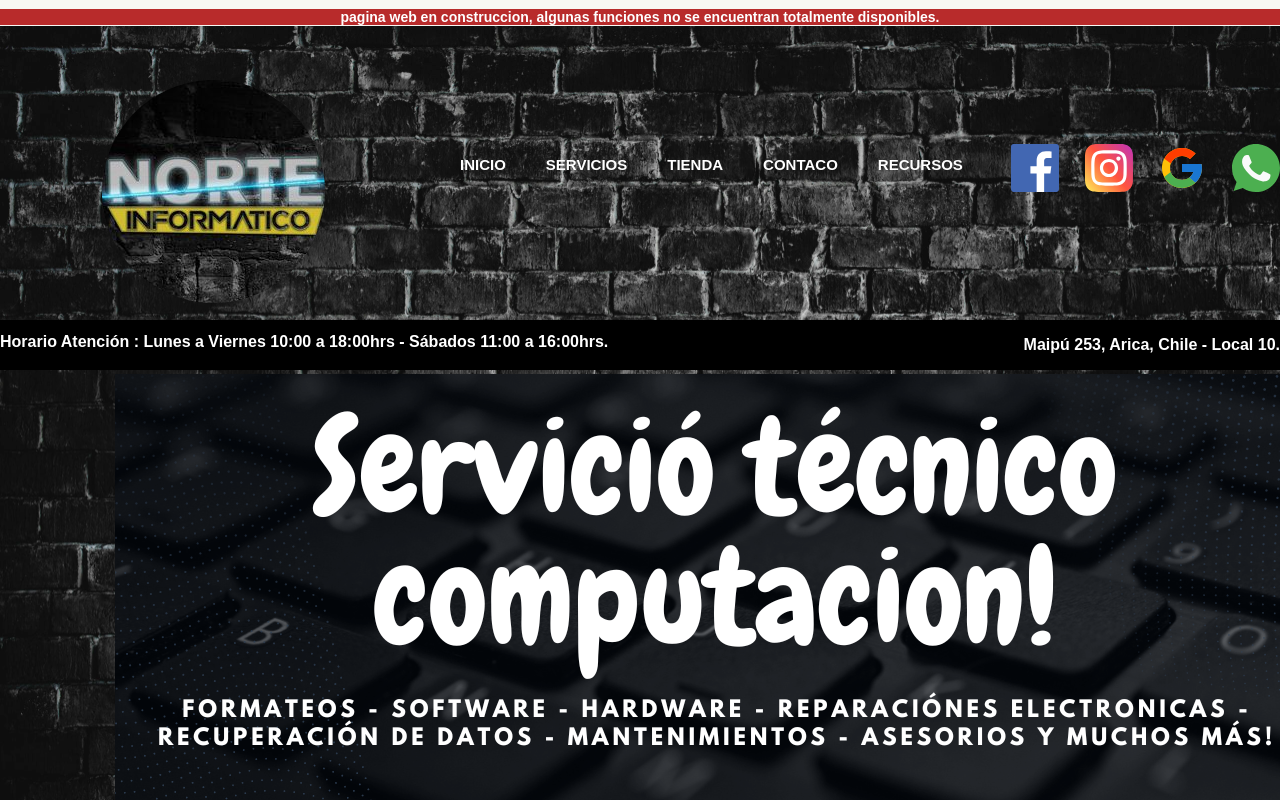
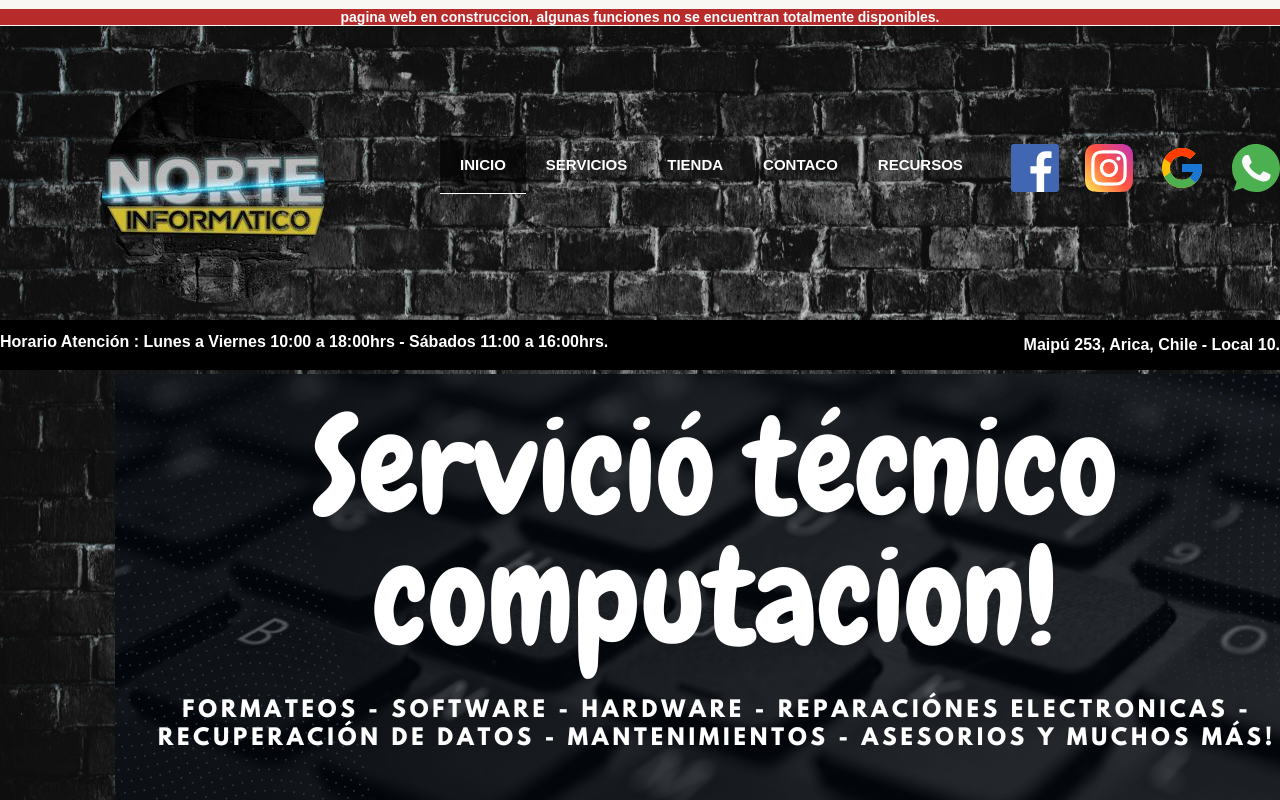
Before and after one commit to luchosaavedra/Evaluacion-norte-informatico, a plain HTML site: page index.html in a window 1280 px wide. In both pictures the pointer is over the item "INICIO". Shown: the top 800 px of the page. Drawn offline with Linux system fonts and the light colour scheme.

Commit message:
commit 5

```diff
--- a/css/styles.css
+++ b/css/styles.css
@@ -55,6 +55,9 @@ nav ul li {
     font-size: 15px;
     font-weight: bold;
 }
+nav ul li:hover {
+    background-color: rgba(0, 0, 0, 0.6);
+  }
 
 nav ul li a {
     display: block;
@@ -62,6 +65,9 @@ nav ul li a {
     color: white;
     text-decoration: none;
 }
+nav ul li a:hover {
+    border-bottom: white 1px solid;
+  }
 .logo-norte{
     position: absolute;
     top: 10%;
```
Also changed, not shown: imagenes/imagen placa 2.jpeg (added).
